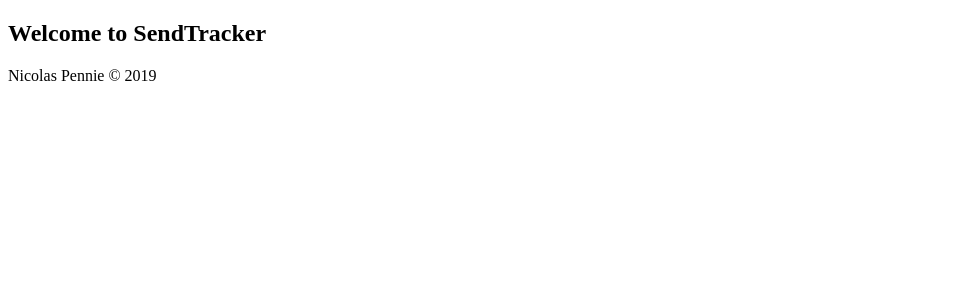
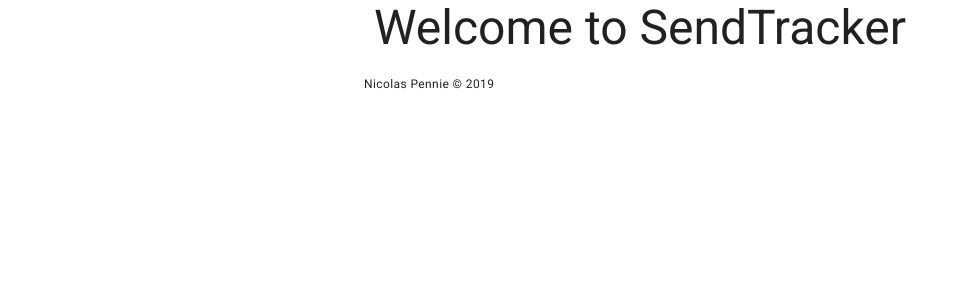
Before and after one commit to NicolasPennie/SendTracker, a Next.js app: page / in a window 1280 px wide. Shown: the top 300 px of the page, without its empty margins (0-960 px from the left). Built offline with nearby package versions, Linux system fonts and the light colour scheme.

Commit message:
Add material UI

```diff
--- a/package.json
+++ b/package.json
@@ -6,6 +6,7 @@
     "start": "next start"
   },
   "dependencies": {
+    "@material-ui/core": "^4.5.1",
     "next": "^9.0.2",
     "react": "^16.8.6",
     "react-dom": "^16.8.6"
--- /dev/null
+++ b/pages/_app.js
@@ -0,0 +1,33 @@
+import React from 'react';
+import App from 'next/app';
+import Head from 'next/head';
+import { ThemeProvider } from '@material-ui/styles';
+import CssBaseline from '@material-ui/core/CssBaseline';
+import theme from '../src/theme/theme';
+
+export default class MyApp extends App {
+  componentDidMount() {
+    // Remove the server-side injected CSS.
+    const jssStyles = document.querySelector('#jss-server-side');
+    if (jssStyles) {
+      jssStyles.parentNode.removeChild(jssStyles);
+    }
+  }
+
+  render() {
+    const { Component, pageProps } = this.props;
+
+    return (
+      <React.Fragment>
+        <Head>
+          <title>My page</title>
+        </Head>
+        <ThemeProvider theme={theme}>
+          {/* CssBaseline kickstart an elegant, consistent, and simple baseline to build upon. */}
+          <CssBaseline />
+          <Component {...pageProps} />
+        </ThemeProvider>
+      </React.Fragment>
+    );
+  }
+}
--- /dev/null
+++ b/pages/_document.js
@@ -0,0 +1,78 @@
+import React from 'react';
+import Document, { Head, Main, NextScript } from 'next/document';
+import { ServerStyleSheets } from '@material-ui/styles';
+import theme from '../src/theme/theme';
+
+class MyDocument extends Document {
+  render() {
+    return (
+      <html lang="en">
+        <Head>
+          <meta charSet="utf-8" />
+          <meta
+            name="viewport"
+            content="minimum-scale=1, initial-scale=1, width=device-width, shrink-to-fit=no"
+          />
+          {/* PWA primary color */}
+          <meta name="theme-color" content={theme.palette.primary.main} />
+          <link
+            rel="stylesheet"
+            href="https://fonts.googleapis.com/css?family=Roboto:300,400,500,700&display=swap"
+          />
+        </Head>
+        <body>
+          <Main />
+          <NextScript />
+        </body>
+      </html>
+    );
+  }
+}
+
+MyDocument.getInitialProps = async ctx => {
+  // Resolution order
+  //
+  // On the server:
+  // 1. app.getInitialProps
+  // 2. page.getInitialProps
+  // 3. document.getInitialProps
+  // 4. app.render
+  // 5. page.render
+  // 6. document.render
+  //
+  // On the server with error:
+  // 1. document.getInitialProps
+  // 2. app.render
+  // 3. page.render
+  // 4. document.render
+  //
+  // On the client
+  // 1. app.getInitialProps
+  // 2. page.getInitialProps
+  // 3. app.render
+  // 4. page.render
+
+  // Render app and page and get the context of the page with collected side effects.
+  const sheets = new ServerStyleSheets();
+  const originalRenderPage = ctx.renderPage;
+
+  ctx.renderPage = () =>
+    originalRenderPage({
+      enhanceApp: App => props => sheets.collect(<App {...props} />),
+    });
+
+  const initialProps = await Document.getInitialProps(ctx);
+
+  return {
+    ...initialProps,
+    // Styles fragment is rendered after the app and page rendering finish.
+    styles: [
+      <React.Fragment key="styles">
+        {initialProps.styles}
+        {sheets.getStyleElement()}
+      </React.Fragment>,
+    ],
+  };
+};
+
+export default MyDocument;
--- a/pages/index.js
+++ b/pages/index.js
@@ -1,10 +1,15 @@
 import React from 'react'
-import Layout from '../hocs/layout';
+import { Container, Typography } from '@material-ui/core';
+import Layout from '../src/hocs/layout';
 
 export default function() {
   return (
     <Layout>
-      <h2>Welcome to SendTracker</h2>
+      <Container maxWidth="sm">
+        <Typography variant="h3" align="center" gutterBottom>
+          Welcome to SendTracker
+        </Typography>
+      </Container>
     </Layout>
   )
 }
--- a/hocs/layout.js
+++ b/src/hocs/layout.js
@@ -1,6 +1,6 @@
 import React from 'react';
-import Link from 'next/link'
-import Head from 'next/head'
+import Head from 'next/head';
+import { Container, Typography } from '@material-ui/core';
 
 export default function({ children }) {
   return (
@@ -19,7 +19,13 @@
 
       {children}
 
-      <footer>Nicolas Pennie &copy; 2019</footer>
+      <footer>
+        <Container maxWidth="sm">
+          <Typography variant="caption" align="center">
+            Nicolas Pennie &copy; 2019
+          </Typography>
+        </Container>
+      </footer>
     </div>
   );
 }
--- /dev/null
+++ b/src/theme/theme.js
@@ -0,0 +1,22 @@
+import { createMuiTheme } from '@material-ui/core/styles';
+import { red } from '@material-ui/core/colors';
+
+// Create a theme instance.
+const theme = createMuiTheme({
+  palette: {
+    primary: {
+      main: '#556cd6',
+    },
+    secondary: {
+      main: '#19857b',
+    },
+    error: {
+      main: red.A400,
+    },
+    background: {
+      default: '#fff',
+    },
+  },
+});
+
+export default theme;
```
Also changed, not shown: 1 other file (tests, documents, lock files or other folders).
